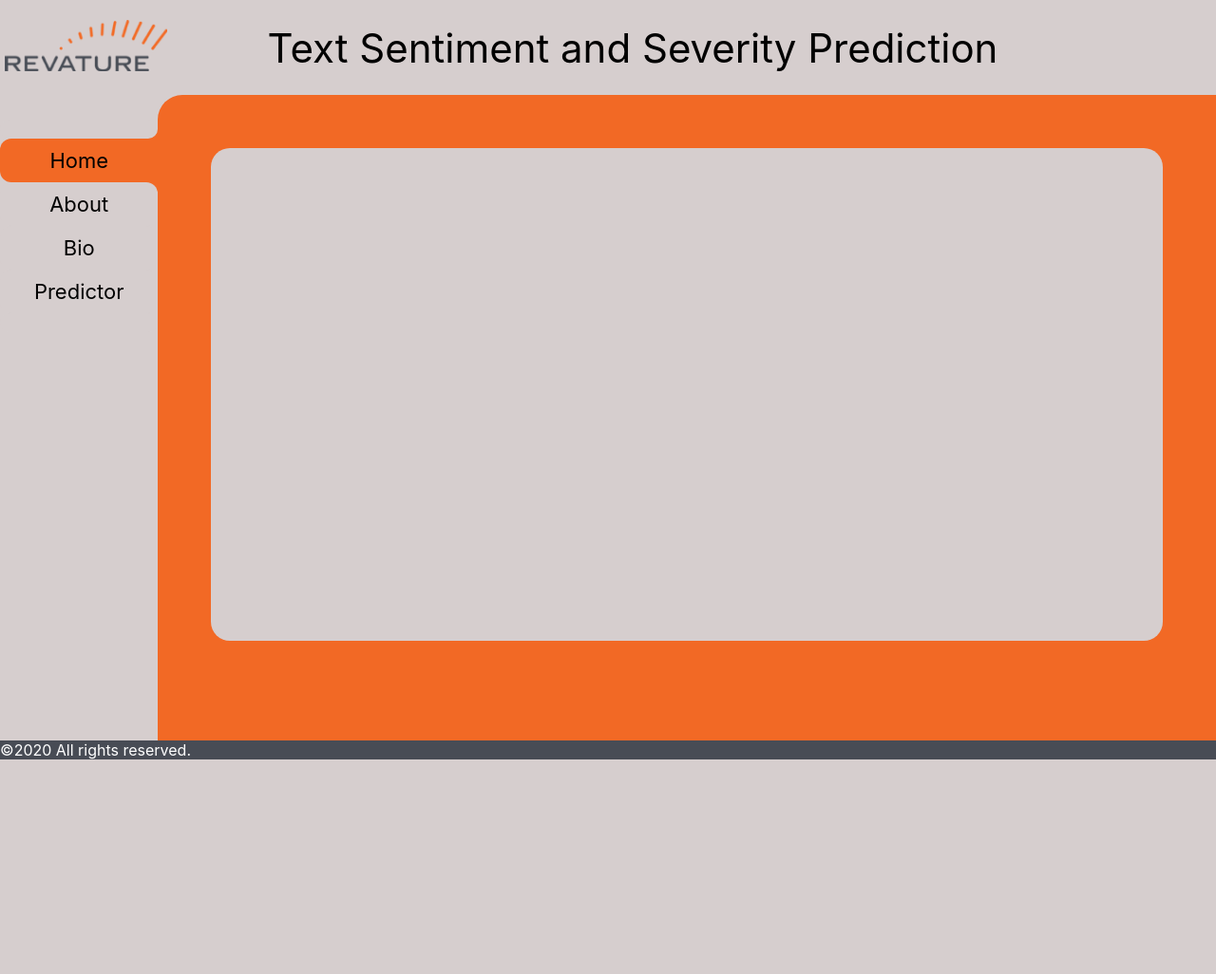
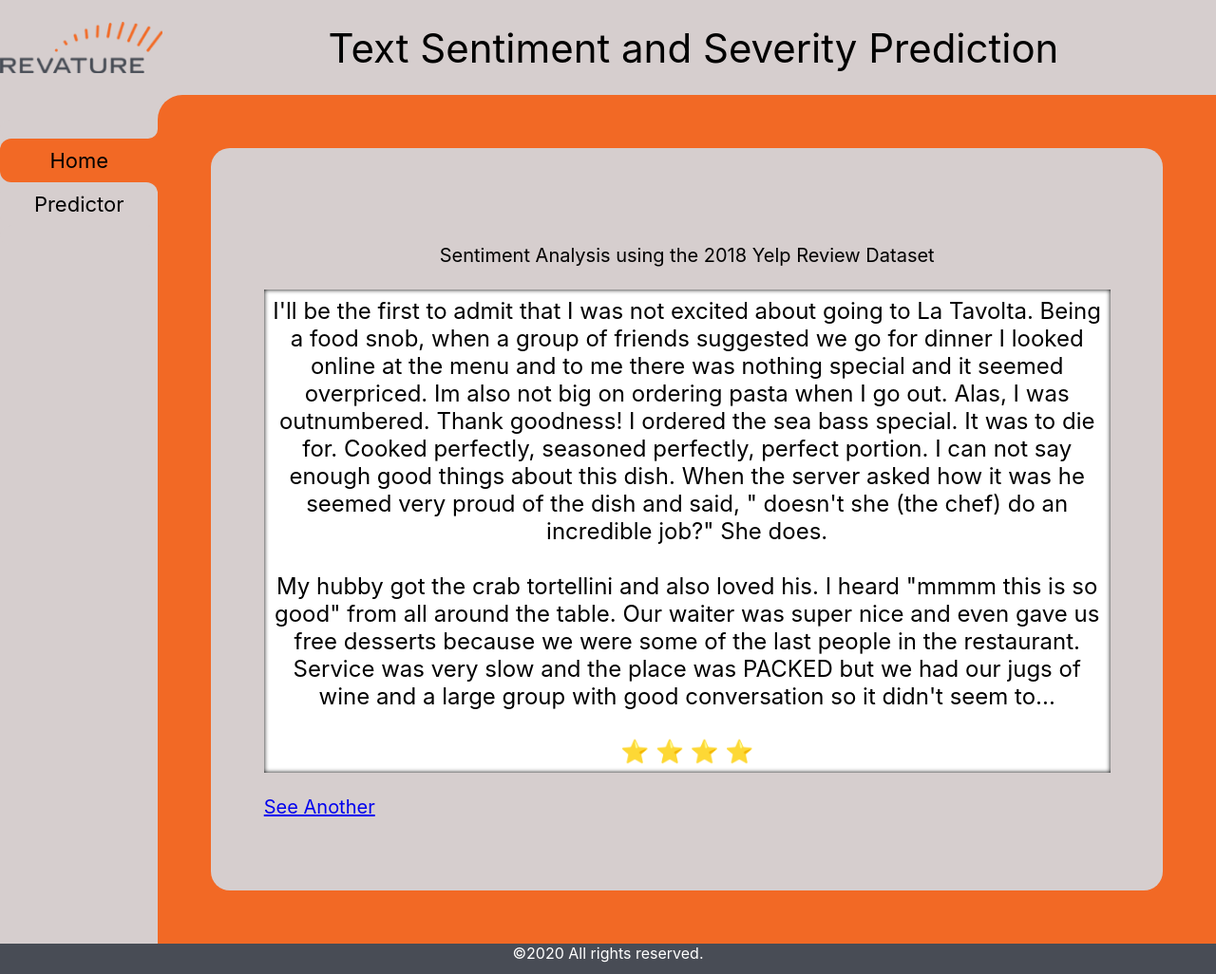
Before and after one commit to srwight/penguin-libs, a Flask app: page / in a window 1280 px wide. Shown: the whole page at 95% size. Before the commit the page ends 800 px from the top, so only its background shows below. Run offline with Flask 2, Linux system fonts and the light colour scheme; parts of the project's set-up code (start-up, migrations or seed data) failed here and were passed over; some libraries are stand-ins or nearby versions.

Commit message:
Final Push

```diff
--- a/mlserv/__init__.py
+++ b/mlserv/__init__.py
@@ -1,12 +1,8 @@
 from flask import Flask
-# Import CSRFProtect (Cross-Site Request Forgery Protection) object
-from flask_wtf.csrf import CSRFProtect
 # Import Bootstrap, an open source CSS framework
 from flask_bootstrap import Bootstrap
 import os
 
-# Instantiate CSRF Protection object
-csrf = CSRFProtect()
 # Instantiate the Flask object used to run the web server
 app = Flask(__name__)
 # Add a cryptographically secure, randomized secret key used for form validation.
@@ -14,6 +10,5 @@
 
 # Apply the app to the Bootstrap and CSRF objects.
 Bootstrap(app)
-csrf.init_app(app)
 
 from mlserv import views
--- a/mlserv/static/style.css
+++ b/mlserv/static/style.css
@@ -60,6 +60,11 @@
     text-align: center;
 }
 
+img {
+    display: flex;
+    max-width: 80%;
+}
+
 #logo > img {
     max-width: 95%;
 }
@@ -67,7 +72,6 @@
 #title {
     align-self: center;
     text-align: center;
-    padding-right: 10%;
     font-size: 42px;
 }
 
@@ -116,4 +120,139 @@
     background: white;
     box-shadow: inset 0 0 5px;
     padding: 8px;
+}html, body {
+    font-family: -apple-system, BlinkMacSystemFont, 'Segoe UI', Roboto, Oxygen, Ubuntu, Cantarell, 'Open Sans', 'Helvetica Neue', sans-serif;
+    background: rgb(214, 206, 206);
+    height: 100%;
+    margin: 0;
 }
+
+body {
+    display: flex;
+    flex-direction: column;
+}
+
+aside {
+    min-width: 13%;
+    background: rgb(214, 206, 206);
+}
+
+nav {
+    display: flex;
+    flex-direction: column;
+    align-items: center;
+    padding-top: 26px;
+}
+
+section {
+    flex-grow: 1;
+    background: #f26925;
+    border-top-left-radius: 26px;
+}
+
+header {
+    height: 100px;
+    background: rgb(214, 206, 206);
+    display: flex;
+    flex-direction: row;
+}
+
+header * {
+    background: none;
+}
+
+
+#main {
+    flex-grow: 1;
+    display: flex;
+    flex-direction: row;
+}
+
+footer {
+    display: flex;
+    flex-direction: column;
+    color: white;
+    text-align: center;
+    background: #484c55;
+    min-height: 4vh;
+    max-height: 5vh;
+}
+
+#logo {
+    align-self: center;
+    text-align: center;
+}
+
+#title {
+    align-self: center;
+    text-align: center;
+    font-size: 42px;
+}
+
+.links {
+    z-index: 2;
+    background: rgb(214, 206, 206);
+    text-align: center;
+    border-radius: 12px;
+    font-size: 22px;
+    padding-top: 10px;
+    padding-bottom: 10px;
+    width: 100%;
+}
+
+.links:any-link {
+    text-decoration: none;
+    color: black;
+}
+
+.active {
+    z-index: 1;
+    border-top-right-radius: 0;
+    border-bottom-right-radius: 0;
+    background: #f26925;
+    box-shadow: 12px 10px 0px 0px #f26925,
+                12px -10px 0px 0px #f26925;
+}
+
+.content {
+    position: relative;
+    border-radius: 20px;
+    min-height: 60%;
+    max-height: 95%;
+    flex-grow: 1;
+    z-index: 3;
+    margin: 5%;
+    background: rgb(214, 206, 206);
+    font-size: 20px;
+}
+
+.content-title {
+    text-align: center;
+    font-size: 20px;
+    padding-top: 26px;
+}
+
+.content-body {
+    text-align: center;
+    font-size: 24px;
+}
+
+#bionav{
+    font-size: larger;		list-style-type: none;
+	margin: 10;
+	padding: 5;
+}
+
+#bioli{
+	float: left;
+	display: block;
+	padding: 10px;
+	border-right-style:solid;
+	border-width: 1px;
+}
+
+#biocontent{
+	display: block;
+	padding: 10px;
+	float: left;
+}
--- a/mlserv/templates/base.html
+++ b/mlserv/templates/base.html
@@ -21,8 +21,6 @@
             <nav>
                 <a class="links"></a>
                 <a href="{{ url_for('home') }}" class="{{ home }} links">Home</a>
-                <a href="{{ url_for('about') }}" class="{{ about }} links">About</a>
-                <a href="{{ url_for('bio') }}" class="{{ bio }} links">Bio</a>
                 <a href="{{ url_for('predictor') }}" class="{{ predictor }} links">Predictor</a>
                 <a class="links"></a>
             </nav>
--- a/mlserv/templates/index.html
+++ b/mlserv/templates/index.html
@@ -1,6 +1,7 @@
 {% extends 'base.html' %}
 {% block outer_content %}
-    <div class="content">
+    {{ super() }}
+    {% block content %}
         <p class="content-title">Sentiment Analysis using the 2018 Yelp Review Dataset</p>
         <p class="content-body review">{{ review|safe|truncate(1000) }}
         <br>
@@ -8,5 +9,5 @@
         ⭐
         {% endfor %}</p>
         <p><a href='/'>See Another</a></p>
-    </div>
+    {% endblock %}
 {% endblock %}
--- a/mlserv/templates/predict.html
+++ b/mlserv/templates/predict.html
@@ -1,6 +1,6 @@
 {% extends 'base.html' %}
 {% block content %}
-    <p class="content-title"> Did you love it? Did you hate it? What would you rate it? </p>
+    <p> Did you love it? Did you hate it? What would you rate it? </p>
     <form action = '/predict' method = 'POST' placeholder = "What a wonderful place.">
         <input type = 'text' name = 'user_review'>
         <input type = 'submit' value = 'Submit'>
--- a/mlserv/views.py
+++ b/mlserv/views.py
@@ -1,9 +1,6 @@
 from flask import render_template, request
 from mlserv import app
 from random import randint
-from flask_wtf import FlaskForm
-from wtforms import StringField
-from wtforms.validators import DataRequired
 from mlserv.models.ML_stack_ensemble import *
 from mlserv.helpers import *
 import preprocessing
@@ -38,13 +35,6 @@
         stars=stars[selector]
     )
 
-@app.route('/about', methods=['GET'])
-def about():
-    return render_template('about.html', about='active')
-
-@app.route('/bio', methods=['GET'])
-def bio():
-    return render_template('bio.html', bio='active')
 
 @app.route('/predict', methods=['GET', 'POST'])
 def predictor():
```
Also changed, not shown: README.md, mlserv/forms.py (line endings or trailing spaces), mlserv/templates/about.html (line endings or trailing spaces), util/crawlers.py (line endings or trailing spaces), yelp/demoticon.py (line endings or trailing spaces), yelp/shuffler.py (line endings or trailing spaces), 5 other files.
